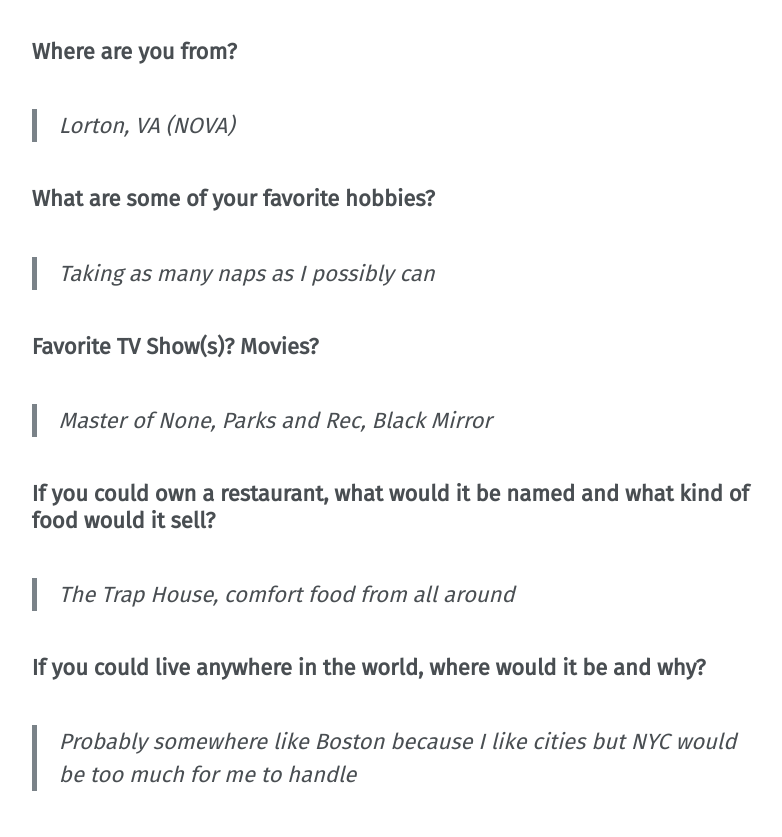
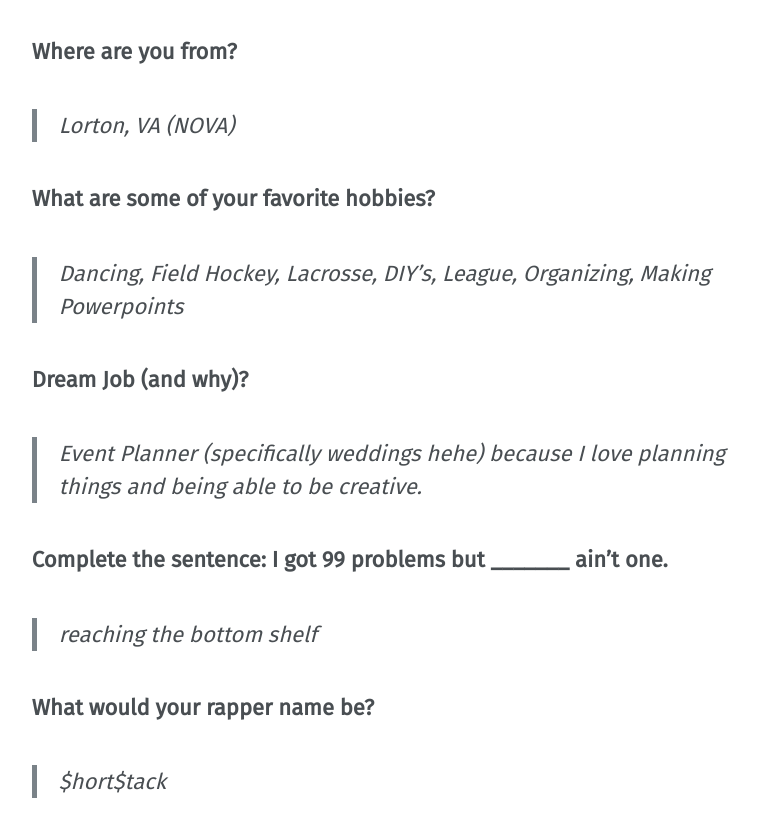
Before and after one commit to vtfasa/vtfasa.github.io, a Jekyll site: the page built from _pages/officers/events.md, in a window 1280 px wide and 900 px high, scrolled down 1987 px. Shown: the top 837 px of the window, without its empty margins (252-1034 px from the left). Built offline with Jekyll 4.4.1, drawn with Linux system fonts in a browser that asks for light colours; some web fonts are replaced.

Commit message:
Update events.md

```diff
--- a/_pages/officers/events.md
+++ b/_pages/officers/events.md
@@ -60,16 +60,16 @@ permalink: /officers/events/
 
 ### **What are some of your favorite hobbies?**
 
-> *Taking as many naps as I possibly can*
+> *Dancing, Field Hockey, Lacrosse, DIY's, League, Organizing, Making Powerpoints*
 
-### **Favorite TV Show(s)? Movies?**
+### **Dream Job (and why)?**
 
-> *Master of None, Parks and Rec, Black Mirror*
+> *Event Planner (specifically weddings hehe) because I love planning things and being able to be creative.*
 
-### **If you could own a restaurant, what would it be named and what kind of food would it sell?**
+### **Complete the sentence: I got 99 problems but _______ ain't one.**
 
-> *The Trap House, comfort food from all around*
+> *reaching the bottom shelf*
 
-### **If you could live anywhere in the world, where would it be and why?**
+### **What would your rapper name be?**
 
-> *Probably somewhere like Boston because I like cities but NYC would be too much for me to handle*
+> *$hort$tack*
```
